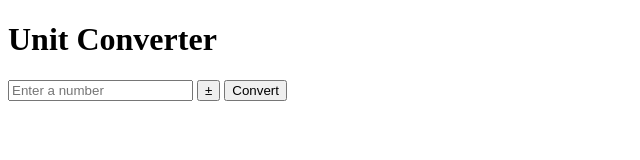
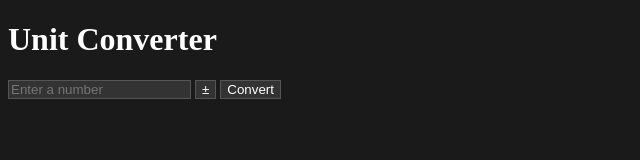
Before and after one commit to apostatlet/ubiquitous-funicular, a plain HTML site: page index.html in a window 1280 px wide. Shown: the whole page, without its empty margins (0-640 px from the left). Drawn offline with Linux system fonts and the light colour scheme.

Commit message:
Update index.html
Night mode

```diff
--- a/index.html
+++ b/index.html
@@ -5,6 +5,23 @@
   <meta name="viewport" content="width=device-width, initial-scale=1.0">
   <link rel="manifest" href="manifest.json">
   <title>Unit Converter</title>
+  <style>
+    /* Dark mode styles */
+    body {
+      background-color: #1a1a1a; /* Dark background */
+      color: #ffffff;            /* Light text */
+    }
+
+    input, button {
+      background-color: #333333; /* Dark background for elements */
+      color: #ffffff;            /* Light text color */
+      border: 1px solid #555555; /* Border to distinguish elements */
+    }
+
+    button {
+      cursor: pointer;
+    }
+  </style>
 </head>
 <body>
   <h1>Unit Converter</h1>
```
